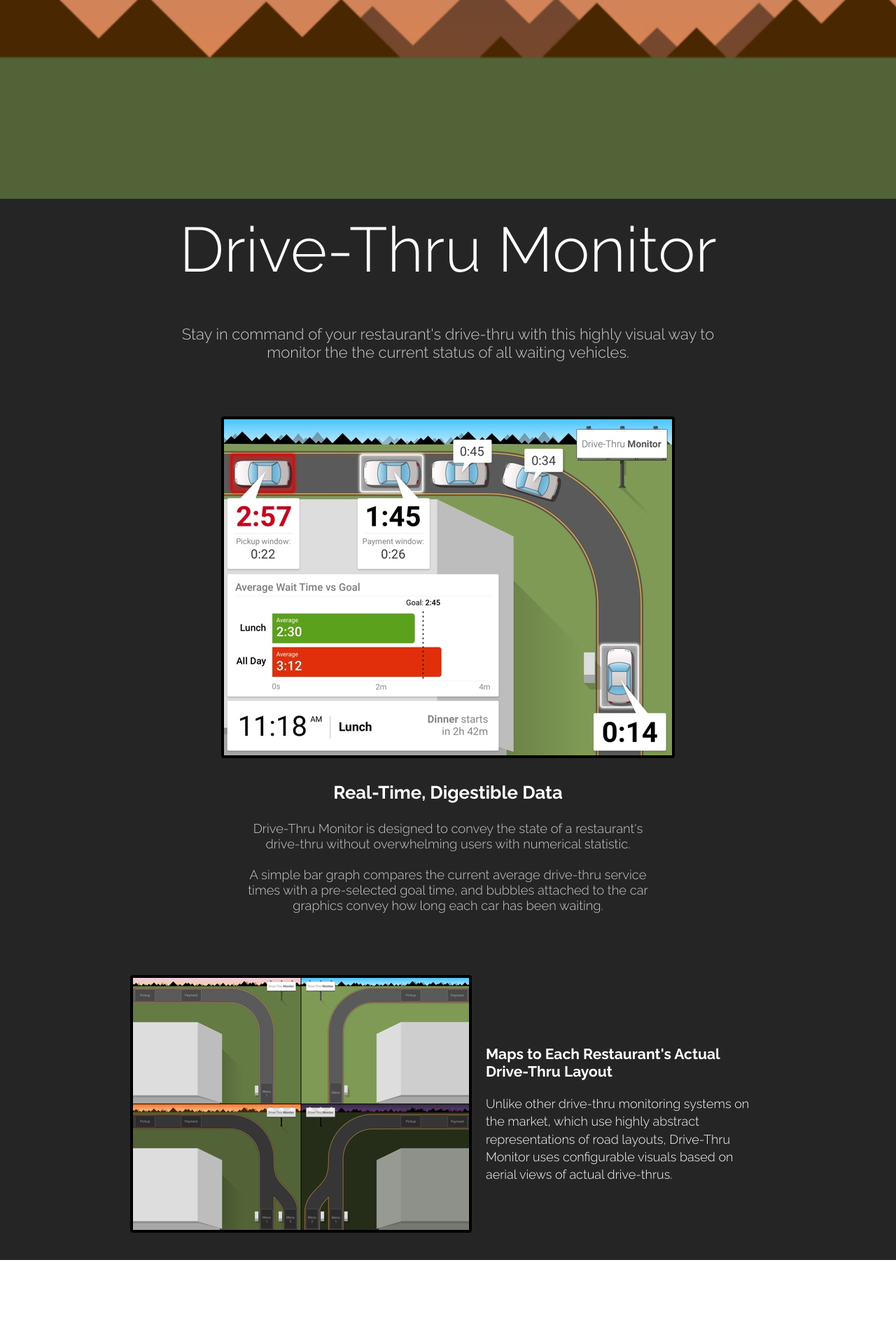
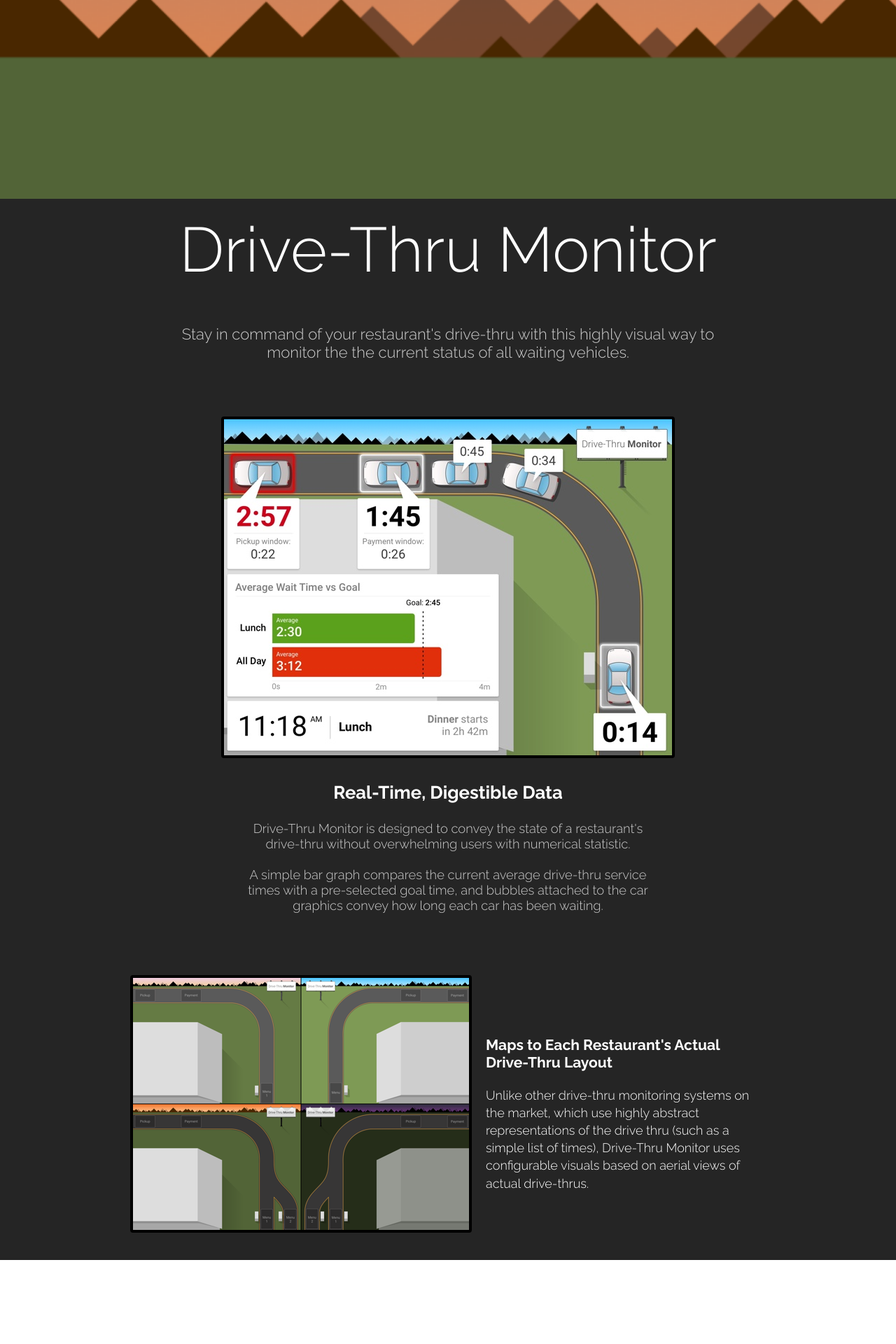
Before and after one commit to tilden/tilden.github.io, a Jekyll site: the page built from projects/drivethru/index.html, in a window 1280 px wide. Shown: the part 727-2647 px from the top of the page at 70% size. Built offline with Jekyll 4.4.1, drawn with Linux system fonts in a browser that asks for light colours; nearby versions of some CDN libraries.

Commit message:
Tweaked DT page wording

```diff
--- a/projects/drivethru/index.html
+++ b/projects/drivethru/index.html
@@ -34,7 +34,7 @@ prev_project_url: "/projects/scrapinold"
   <div class="pic_desc">
     <h3>Maps to Each Restaurant's Actual Drive-Thru Layout</h3>
     Unlike other drive-thru monitoring systems on the market, which use highly abstract representations
-    of road layouts, Drive-Thru Monitor uses configurable visuals based on aerial views of actual drive-thrus.
+    of the drive thru (such as a simple list of times), Drive-Thru Monitor uses configurable visuals based on aerial views of actual drive-thrus.
   </div>
 </div>
 
```
